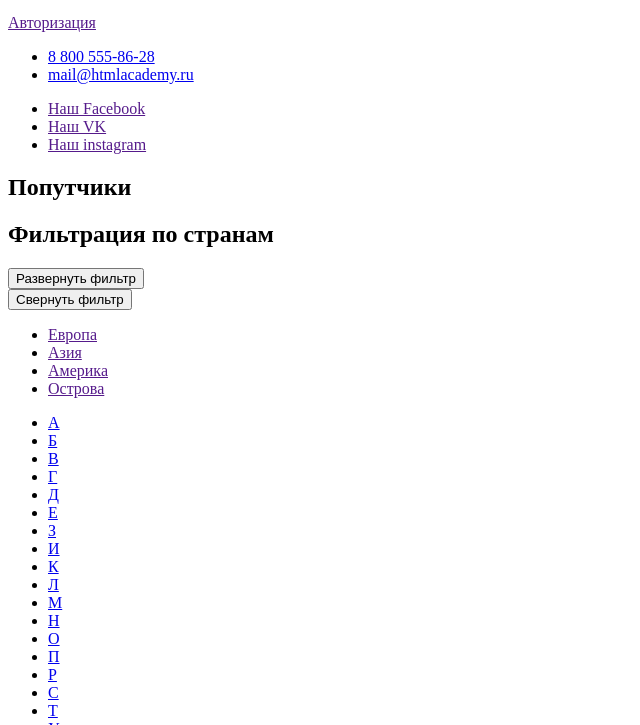
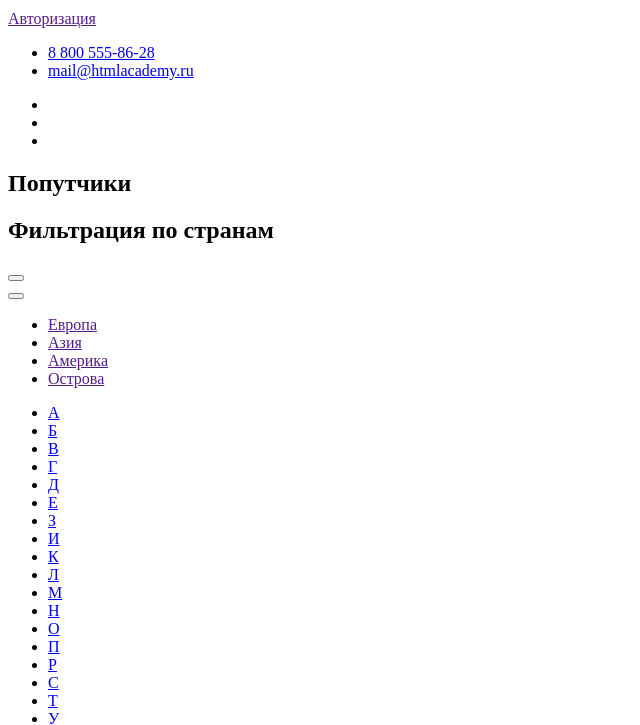
Before and after one commit to RomanDovgii/1047897-pognali-18, a website: page source/catalog.html in a window 1280 px wide. Shown: the part 132-857 px from the top of the page, without its empty margins (0-640 px from the left). Drawn offline with nearby package versions, Linux system fonts and the light colour scheme; files that its build step writes are made by us from their sources.

Commit message:
two fixes

```diff
--- a/source/catalog.html
+++ b/source/catalog.html
@@ -84,11 +84,9 @@
           <span class="visually-hidden">Развернуть фильтр</span>
         </button>
         <div class="filter filter-country__filter">
-          <div class="top-block filter__top-block">
-            <button class="collapse-filter top-block__collapse-filter top-block__collapse-filter--top" type="button" name="button">
-              <span class="visually-hidden">Свернуть фильтр</span>
-            </button>
-          </div>
+          <button class="collapse-filter filter__collapse-filter top-block__collapse-filter--top" type="button" name="button">
+            <span class="visually-hidden">Свернуть фильтр</span>
+          </button>
           <ul class="continent-list filter__continent-list">
             <li class="continent-list__item">
               <a class="continent-list__link continent-list__link--active" href="">Европа</a>
--- /dev/null
+++ b/source/sass/blocks/visually-hidden.scss
@@ -0,0 +1,10 @@
+.visually-hidden {
+	position: absolute !important;
+	clip: rect(1px 1px 1px 1px);
+	clip: rect(1px, 1px, 1px, 1px);
+	padding:0 !important;
+	border:0 !important;
+	height: 1px !important;
+	width: 1px !important;
+	overflow: hidden;
+}
--- a/source/sass/style.scss
+++ b/source/sass/style.scss
@@ -1 +1 @@
-$base-color: orange;
+@import "./blocks/visually-hidden.scss";
```
Also changed, not shown: source/form.html (+1 -1 lines).
